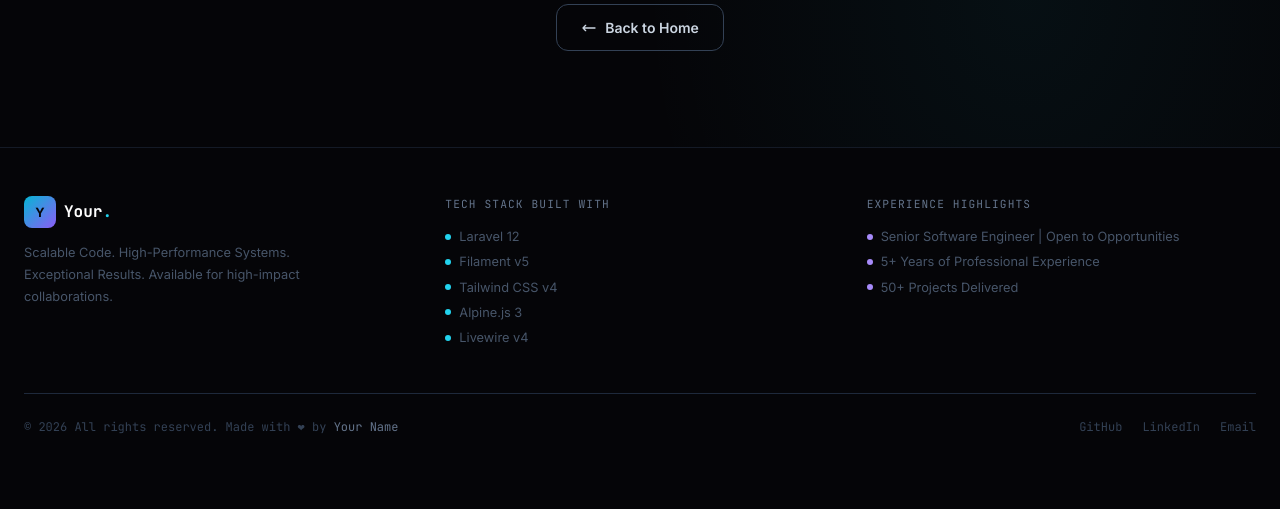
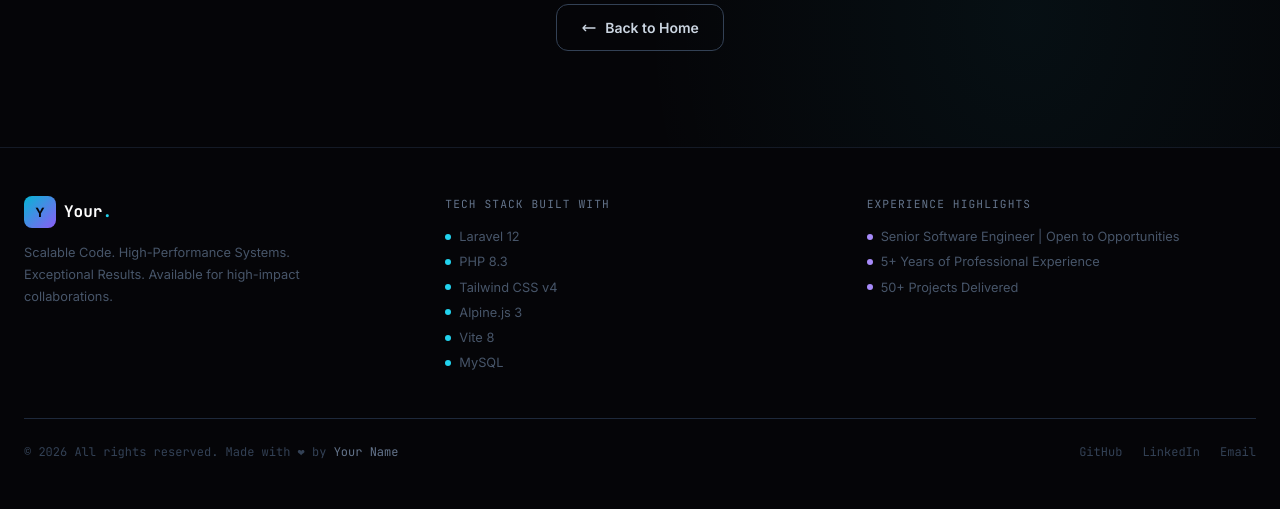
Before and after one commit to AhmedAlsirMubarak/ahmedalsir-portfolio, a Laravel app: page /projects in a window 1280 px wide. Shown: the part 1954-2463 px from the top of the page. Before the commit the page ends 2387 px from the top, so only its background shows below. Run offline with Laravel 12, Linux system fonts and the light colour scheme; data comes from the database, SQL or seed files in the repository; style sheets or scripts are compiled from the project's sources; some libraries are stand-ins or nearby versions.

Commit message:
fix: update footer tech stack to correct packages (remove Filament/Livewire, add PHP/Vite/MySQL)

```diff
--- a/resources/views/components/footer.blade.php
+++ b/resources/views/components/footer.blade.php
@@ -12,7 +12,7 @@
 
             <div>
                 <h4 style="color:#64748b;font-size:.7rem;font-family:'JetBrains Mono',monospace;text-transform:uppercase;letter-spacing:.1em;margin:0 0 .875rem;">Tech Stack Built with</h4>
-                @foreach(['Laravel 12','Filament v5','Tailwind CSS v4','Alpine.js 3','Livewire v4'] as $tech)
+                @foreach(['Laravel 12','PHP 8.3','Tailwind CSS v4','Alpine.js 3','Vite 8','MySQL'] as $tech)
                 <div style="display:flex;align-items:center;gap:.5rem;color:#475569;font-size:.8rem;margin-bottom:.375rem;">
                     <span style="width:.375rem;height:.375rem;border-radius:50%;background:#22d3ee;display:inline-block;flex-shrink:0;"></span>{{ $tech }}
                 </div>
```
